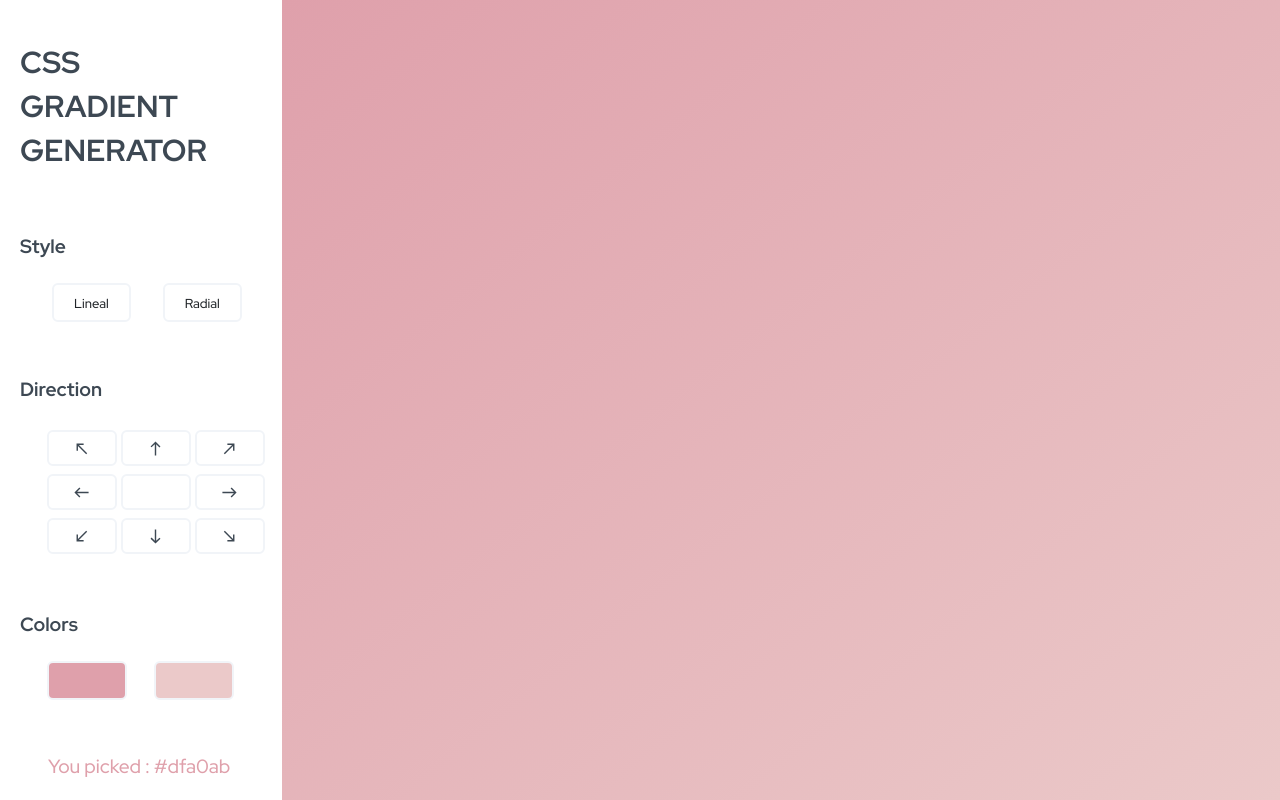
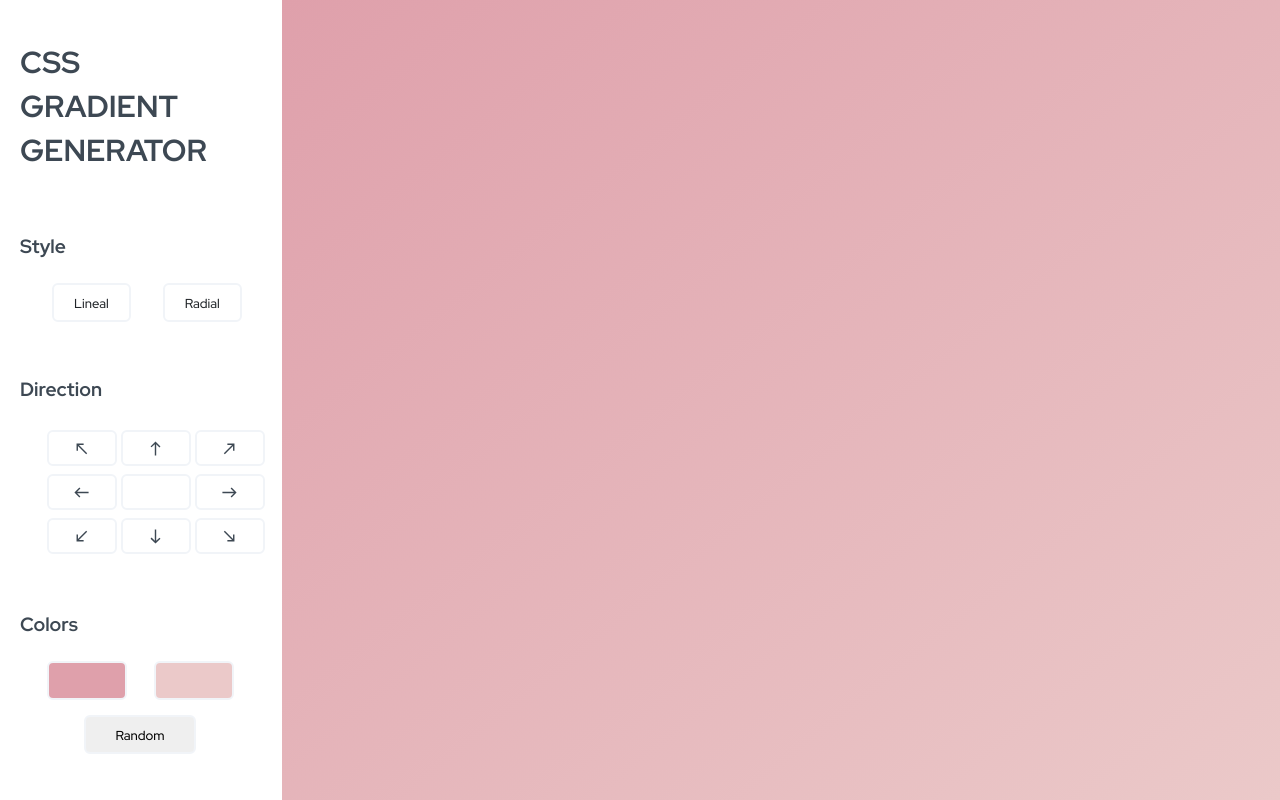
Before and after one commit to ElianaGomez2020/Gragient-CSS, a React (Create React App) app: page / in a window 1280 px wide. Built offline with nearby package versions, Linux system fonts and the light colour scheme.

Commit message:
fixed random

```diff
--- a/src/App.css
+++ b/src/App.css
@@ -53,6 +53,9 @@ h1 {
   font-weight: bolder;
   line-height: 2.75rem;
 }
+.container-color {
+  display: flex;
+}
 
 .colors-picked {
   margin-top: 20%;
@@ -75,3 +78,17 @@ h1 {
     width: 90%;
   }
 }
+.button-random {
+  border: 2px solid var(--background-color);
+  border-radius: 6px;
+  margin-left: 4rem;
+  margin-top: 15px;
+  padding: 5px 5px 30px 5px;
+  font-size: 0.8125rem;
+  width: 7rem;
+  height: 25px;
+  line-height: 1.75rem;
+}
+.button-random:hover {
+  background-color: var(--background-color);
+}
--- a/src/App.js
+++ b/src/App.js
@@ -18,6 +18,10 @@ export default function App() {
 
   const togglePaletaColor2 = () => {
     setShowColorPicker2((showColorPicker2) => !showColorPicker2);
+  };
+  const randomColor = () => {
+    setColor1("#" + Math.floor(Math.random() * 16777215).toString(16));
+    setColor2("#" + Math.floor(Math.random() * 16777215).toString(16));
   };
 
   return (
@@ -48,11 +52,16 @@ export default function App() {
           showColorPicker1={showColorPicker1}
           showColorPicker2={showColorPicker2}
         />
+        <div className="container-color">
+          <button className="button-random" onClick={randomColor}>
+            Random
+          </button>
+        </div>
 
         <div className="colors-picked">
-          <span style={{ color: `${color1}` }}> You picked : {color1}</span>
+          <span style={{ color: `${color1}` }}> Color : {color1}</span>
           <br></br>
-          <span style={{ color: `${color2}` }}> You picked : {color2}</span>
+          <span style={{ color: `${color2}` }}> Color: {color2}</span>
         </div>
       </div>
       <div
--- a/src/components/colors/styles.css
+++ b/src/components/colors/styles.css
@@ -1,6 +1,6 @@
-.section-colors {
+/* .section-colors {
     position:inherit;
-  }
+  } */
   .button-colors{
     background-color: var(--background-color);
     border: 2px solid  var(--background-color);
```
